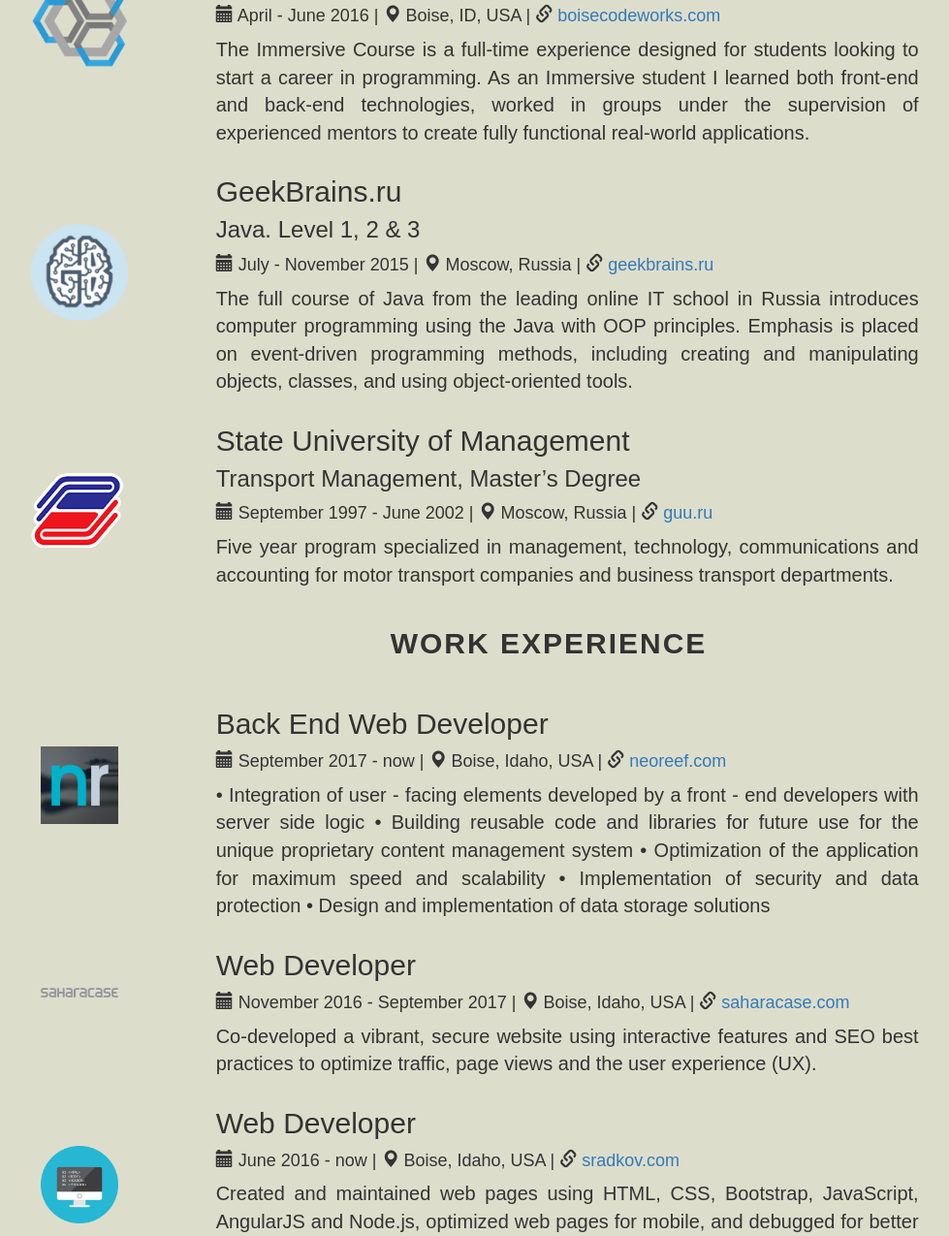
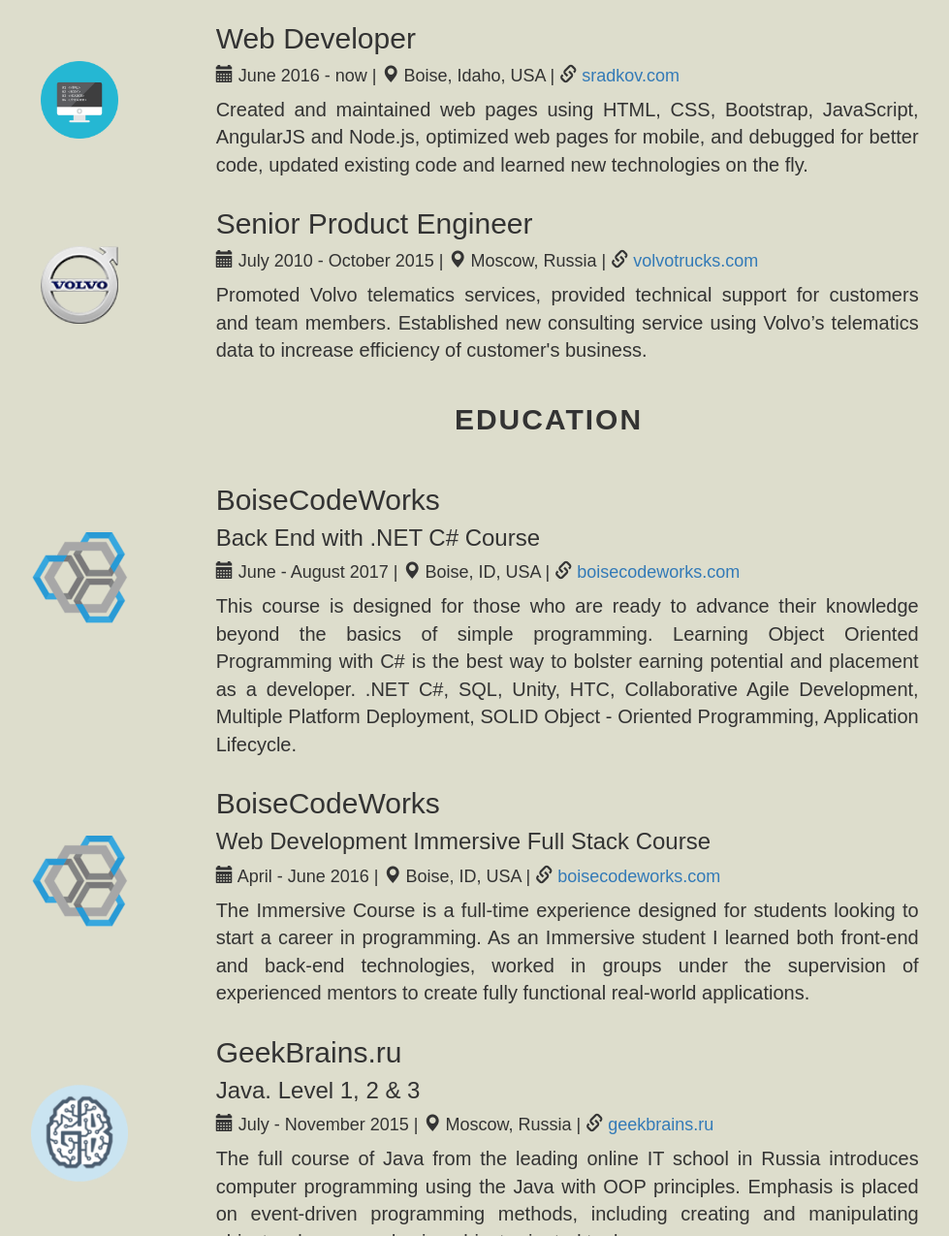
Before and after one commit to eriixon/resume-node-angular, a website: page public/index.html in a window 1280 px wide. Shown: the part 3167-4442 px from the top of the page at 97% size, without its empty margins (74-1053 px from the left). Drawn offline with nearby package versions, Linux system fonts and the light colour scheme; some packages are replaced by stand-ins of ours; a web font is replaced by a local one.

Commit message:
update work experience

```diff
--- a/public/app/work-service.js
+++ b/public/app/work-service.js
@@ -44,7 +44,7 @@
             place: "Neoreef",
             img: 'neoreef.png',
             position: 'Back End Web Developer',
-            period: 'September 2017 - now',
+            period: 'September 2017 - February 2018',
             address: 'Boise, Idaho, USA',
             description: "• Integration of user - facing elements developed by a front - end developers with server side logic • Building reusable code and libraries for future use for the unique proprietary content management system • Optimization of the application for maximum speed and scalability  • Implementation of security and data protection • Design and implementation of data storage solutions"
         }, {
--- a/public/index.js
+++ b/public/index.js
@@ -180,7 +180,7 @@
             place: "Neoreef",
             img: 'neoreef.png',
             position: 'Back End Web Developer',
-            period: 'September 2017 - now',
+            period: 'September 2017 - February 2018',
             address: 'Boise, Idaho, USA',
             description: "• Integration of user - facing elements developed by a front - end developers with server side logic • Building reusable code and libraries for future use for the unique proprietary content management system • Optimization of the application for maximum speed and scalability  • Implementation of security and data protection • Design and implementation of data storage solutions"
         }, {
--- a/public/pages/experience.html
+++ b/public/pages/experience.html
@@ -3,8 +3,32 @@
         <div class="col-xs-12 text-center">
             <button class="btn btn-info">
                 <a class="resume-btn" href="../../asset/doc/Sergey_Radkov_Resume.pdf" download="Sergey_Radkov_resume.pdf">
-          <h2 class="head-two">DOWNLOAD FULL RESUME</h2></a>
+                    <h2 class="head-two">DOWNLOAD FULL RESUME</h2>
+                </a>
             </button>
+        </div>
+        <div class="col-xs-12 text-center">
+            <h2 class="head-one"> Work experience</h2>
+        </div>
+        <div class="col-md-10 col-sm-10 col-xs-12" ng-repeat="place in $ctrl.works track by $index">
+            <div class="col-md-12 col-sm-12 col-xs-12 place">
+                <div class="col-md-3 col-sm-3 col-xs-12 text-center" style="float: leright">
+                    <a ng-href="{{place.fullURL}}" target="_blank">
+                        <img class="work-img center-block" ng-src="asset/img/work/{{place.img}}" alt={{place.place}} target="_blank" title={{place.place}}>
+                    </a>
+                </div>
+                <div class="col-md-9 col-sm-9s col-xs-12">
+                    <h2>{{place.position}}</h2>
+                    <h4>
+                        <span class="glyphicon glyphicon-calendar" aria-hidden="true"></span>
+                        <span> {{place.period}} |</span>
+                        <span class="glyphicon glyphicon-map-marker" aria-hidden="true"></span> {{place.address}} |</span>
+                        <span class="glyphicon glyphicon-link" aria-hidden="true"></span>
+                        <a target="_blank" ng-href="{{place.fullURL}}"> {{place.shortURL}}</a>
+                    </h4>
+                    <p align="justify">{{place.description}}</p>
+                </div>
+            </div>
         </div>
         <div class="col-xs-12 text-center">
             <h2 class="head-one"> Education </h2>
@@ -20,30 +44,11 @@
                     <h2>{{place.place}}</h2>
                     <h3 style="margin-top:0px">{{place.course}}</h3>
                     <h4>
-                   <span class="glyphicon glyphicon-calendar" aria-hidden="true"></span><span> {{place.period}} |</span>
+                        <span class="glyphicon glyphicon-calendar" aria-hidden="true"></span>
+                        <span> {{place.period}} |</span>
                         <span class="glyphicon glyphicon-map-marker" aria-hidden="true"></span> {{place.address}} |</span>
-                   <span class="glyphicon glyphicon-link" aria-hidden="true"></span> <a target="_blank" ng-href="{{place.fullURL}}"> {{place.shortURL}}</a>
-               </h4>
-               <p align="justify">{{place.description}}</p>
-           </div>
-      </div>
-     </div>
-     <div class="col-xs-12 text-center">
-          <h2 class="head-one"> Work experience</h2>
-     </div>
-     <div class="col-md-10 col-sm-10 col-xs-12" ng-repeat="place in $ctrl.works track by $index">
-       <div class="col-md-12 col-sm-12 col-xs-12 place">
-           <div class="col-md-3 col-sm-3 col-xs-12 text-center" style="float: leright">
-                <a ng-href="{{place.fullURL}}" target="_blank">
-                <img class="work-img center-block" ng-src="asset/img/work/{{place.img}}" alt={{place.place}} target="_blank" title={{place.place}}>
-                </a>
-           </div>
-           <div class="col-md-9 col-sm-9s col-xs-12">
-               <h2>{{place.position}}</h2>
-               <h4>
-                   <span class="glyphicon glyphicon-calendar" aria-hidden="true"></span><span> {{place.period}} |</span>
-                   <span class="glyphicon glyphicon-map-marker" aria-hidden="true"></span> {{place.address}} |</span>
-                   <span class="glyphicon glyphicon-link" aria-hidden="true"></span> <a target="_blank" ng-href="{{place.fullURL}}"> {{place.shortURL}}</a>
+                        <span class="glyphicon glyphicon-link" aria-hidden="true"></span>
+                        <a target="_blank" ng-href="{{place.fullURL}}"> {{place.shortURL}}</a>
                     </h4>
                     <p align="justify">{{place.description}}</p>
                 </div>
```
Also changed, not shown: index.min.js. Lines whose indentation alone changed are shown as unchanged.
